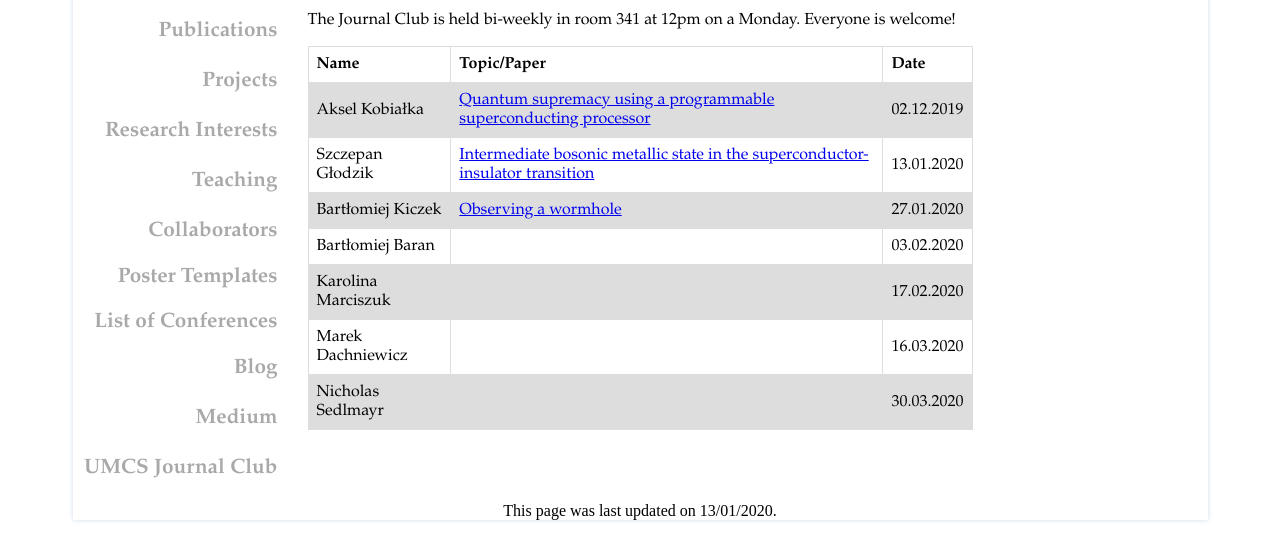
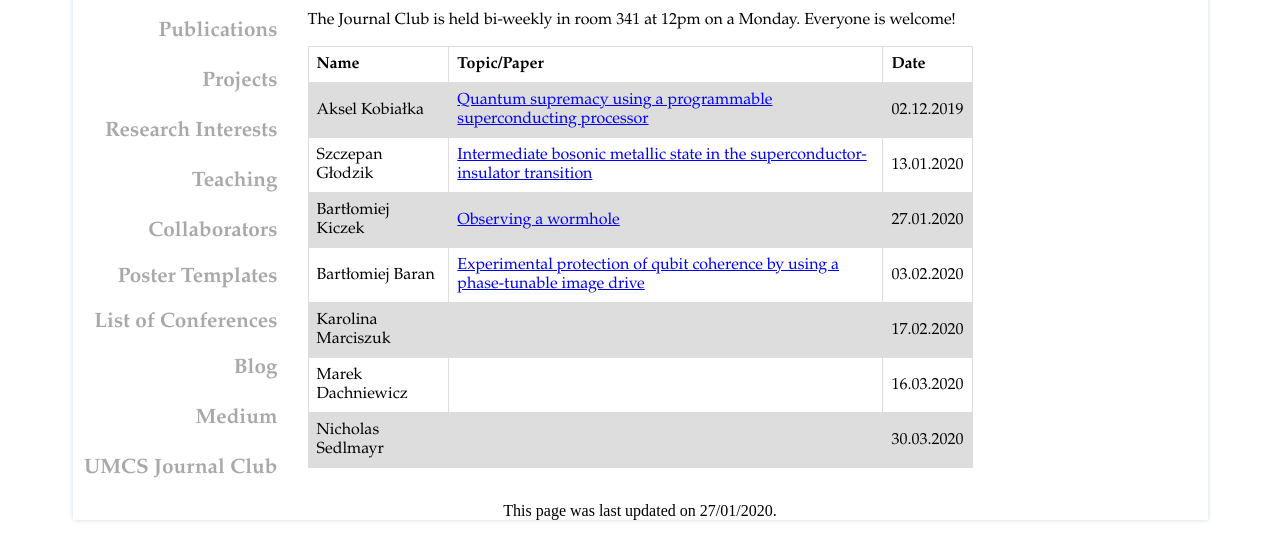
Before and after one commit to nsedlmayr/nsedlmayr.github.io, a plain HTML site: page journal_club.html in a window 1280 px wide. Shown: the part 160-720 px from the top of the page. Drawn offline with Linux system fonts and the light colour scheme.

Commit message:
journal club

```diff
--- a/journal_club.html
+++ b/journal_club.html
@@ -68,7 +68,7 @@
         </tr>
         <tr>
           <td>Bartłomiej Baran</td>
-          <td></td>
+          <td><a href="https://arxiv.org/abs/2001.02417">Experimental protection of qubit coherence by using a phase-tunable image drive</a></td>
           <td>03.02.2020</td>
         </tr>
         <tr>
@@ -91,7 +91,7 @@
 
       </div>
 
-      <div id="footer"> This page was last updated on 13/01/2020.</div>
+      <div id="footer"> This page was last updated on 27/01/2020.</div>
     </div>
   </body>
 </html>
```
